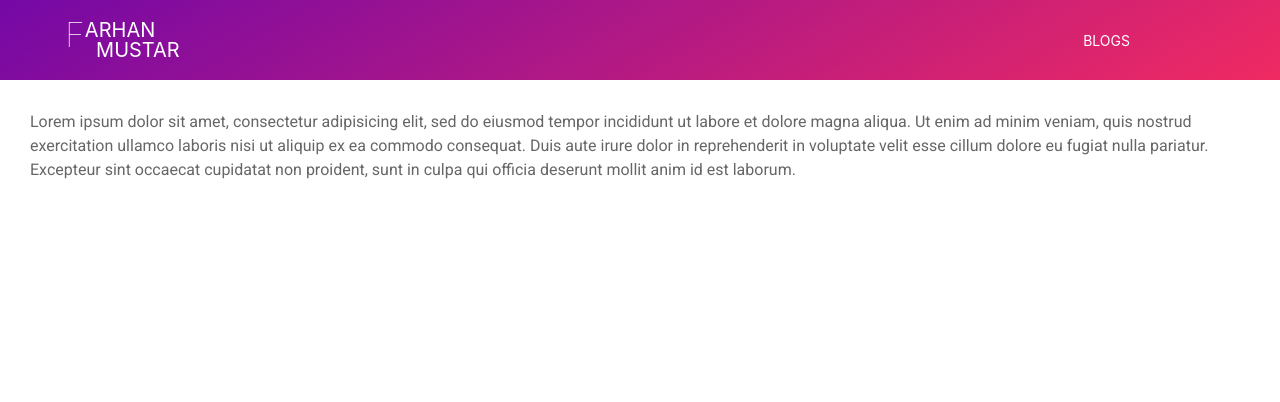
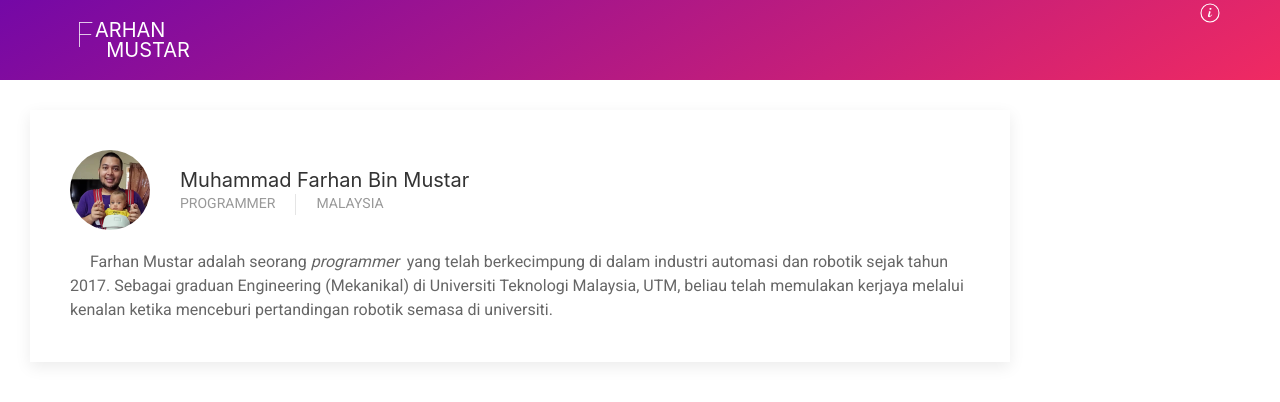
Before and after one commit to farhanmustar/farhanmustar.github.io, an Angular app: page /info in a window 1280 px wide. Shown: the top 402 px of the page. Built offline with nearby package versions, Linux system fonts and the light colour scheme.

Commit message:
Add content for home and info page.

```diff
--- a/src/app/app.component.html
+++ b/src/app/app.component.html
@@ -1,6 +1,6 @@
 <div class="app">
   <div class="app-header">
-    <nav class="uk-navbar-container uk-navbar-transparent" uk-navbar>
+    <nav class="uk-navbar-container uk-animation-slide-top-small" uk-navbar>
         <div class="uk-navbar-left">
             <ul class="uk-navbar-nav">
               <li class="uk-active">
@@ -14,29 +14,15 @@
             </ul>
         </div>
         <div class="uk-navbar-right">
-            <ul class="uk-navbar-nav">
-                <li class="uk-parent">
-                  <a href="" class="site-navbar-text">Blogs</a>
-                  <div class="uk-navbar-dropdown">
-                    <ul class="uk-nav uk-navbar-dropdown-nav">
-                        <li class="uk-active"><a href="#">Active</a></li>
-                        <li><a href="#">Item</a></li>
-                        <li><a href="#">Item</a></li>
-                    </ul>
-                  </div>
-                </li>
-            </ul>
-            <ul class="uk-navbar-nav">
-              <a routerLink="info" class="site-navbar-text">
-                <span uk-icon="info"></span>
-              </a>
-            </ul>
+          <ul class="uk-navbar-nav">
+            <a routerLink="info" uk-tooltip="title: info; pos: bottom; delay: 300" class="site-navbar-text">
+              <span uk-icon="info"></span>
+            </a>
+          </ul>
         </div>
     </nav>
   </div>
   <div class="app-content">
     <router-outlet></router-outlet>
   </div>
-  <!-- <div class="app-footer"> -->
-  <!-- </div> -->
 </div>
--- a/src/app/app.component.scss
+++ b/src/app/app.component.scss
@@ -38,6 +38,7 @@
   background-image: linear-gradient(150deg, #7408a6, #f02a62);
 
   .site-title {
+    width: 140px;
     color: white;
     font-size: 20px;
     line-height: 20px;
--- a/src/app/home/home.component.html
+++ b/src/app/home/home.component.html
@@ -1,2 +1,5 @@
-<mat-card>Hello World</mat-card>
-<p>Lorem ipsum dolor sit amet, consectetur adipisicing elit, sed do eiusmod tempor incididunt ut labore et dolore magna aliqua. Ut enim ad minim veniam, quis nostrud exercitation ullamco laboris nisi ut aliquip ex ea commodo consequat. Duis aute irure dolor in reprehenderit in voluptate velit esse cillum dolore eu fugiat nulla pariatur. Excepteur sint occaecat cupidatat non proident, sunt in culpa qui officia deserunt mollit anim id est laborum.</p>
+<div class="uk-placeholder">
+  <div class="intro uk-animation-fade">
+    Laman web ini dibuat sekadar mencuba. Nak buat kelainan dalam hidup kata orang. Laman web ini akan saya cuba isikan dengan info-info programming dan tutorial untuk rujukan diri sendiri dan orang lain. Diharap saya dapat konsisten dalam menulis artikel ini. Kita mulakan dengan lafaz &nbsp; <b class="nowrap">بِسْمِ اللَّهِ الرَّحْمَنِ الرَّحِيم</b>
+  </div>
+</div>
--- a/src/app/home/home.component.scss
+++ b/src/app/home/home.component.scss
@@ -0,0 +1,9 @@
+.intro {
+  margin: auto;
+  text-align: center;
+  max-width: 700px;
+}
+
+.nowrap {
+  white-space: nowrap;
+}
--- a/src/app/info/info.component.html
+++ b/src/app/info/info.component.html
@@ -1,3 +1,19 @@
-<p>
-  Lorem ipsum dolor sit amet, consectetur adipisicing elit, sed do eiusmod tempor incididunt ut labore et dolore magna aliqua. Ut enim ad minim veniam, quis nostrud exercitation ullamco laboris nisi ut aliquip ex ea commodo consequat. Duis aute irure dolor in reprehenderit in voluptate velit esse cillum dolore eu fugiat nulla pariatur. Excepteur sint occaecat cupidatat non proident, sunt in culpa qui officia deserunt mollit anim id est laborum.
-</p>
+<article class="uk-comment uk-box-shadow-medium uk-padding uk-animation-fade">
+    <header class="uk-comment-header">
+        <div class="uk-grid-medium uk-flex-middle" uk-grid>
+            <div class="uk-width-auto">
+                <img class="uk-comment-avatar uk-border-circle" src="assets/avatar.jpg" width="80" height="80" alt="">
+            </div>
+            <div class="uk-width-expand">
+                <h4 class="uk-comment-title uk-margin-remove"><a class="uk-link-reset" href="#">Muhammad Farhan Bin Mustar</a></h4>
+                <ul class="uk-comment-meta uk-subnav uk-subnav-divider uk-margin-remove-top">
+                    <li><a class="uk-disabled" href="">PROGRAMMER</a></li>
+                    <li><a class="uk-disabled" href="">MALAYSIA</a></li>
+                </ul>
+            </div>
+        </div>
+    </header>
+    <div class="uk-comment-body">
+        <p class="text-indent">Farhan Mustar adalah seorang <i>programmer</i>&nbsp; yang telah berkecimpung di dalam industri automasi dan robotik sejak tahun 2017. Sebagai graduan Engineering (Mekanikal) di Universiti Teknologi Malaysia, UTM, beliau telah memulakan kerjaya melalui kenalan ketika menceburi pertandingan robotik semasa di universiti.</p>
+    </div>
+</article>
--- a/src/app/info/info.component.scss
+++ b/src/app/info/info.component.scss
@@ -0,0 +1,6 @@
+.text-indent {
+  text-indent: 20px;
+}
+.uk-comment {
+  max-width: 900px;
+}
```
Also changed, not shown: src/assets/avatar.jpg (added).
